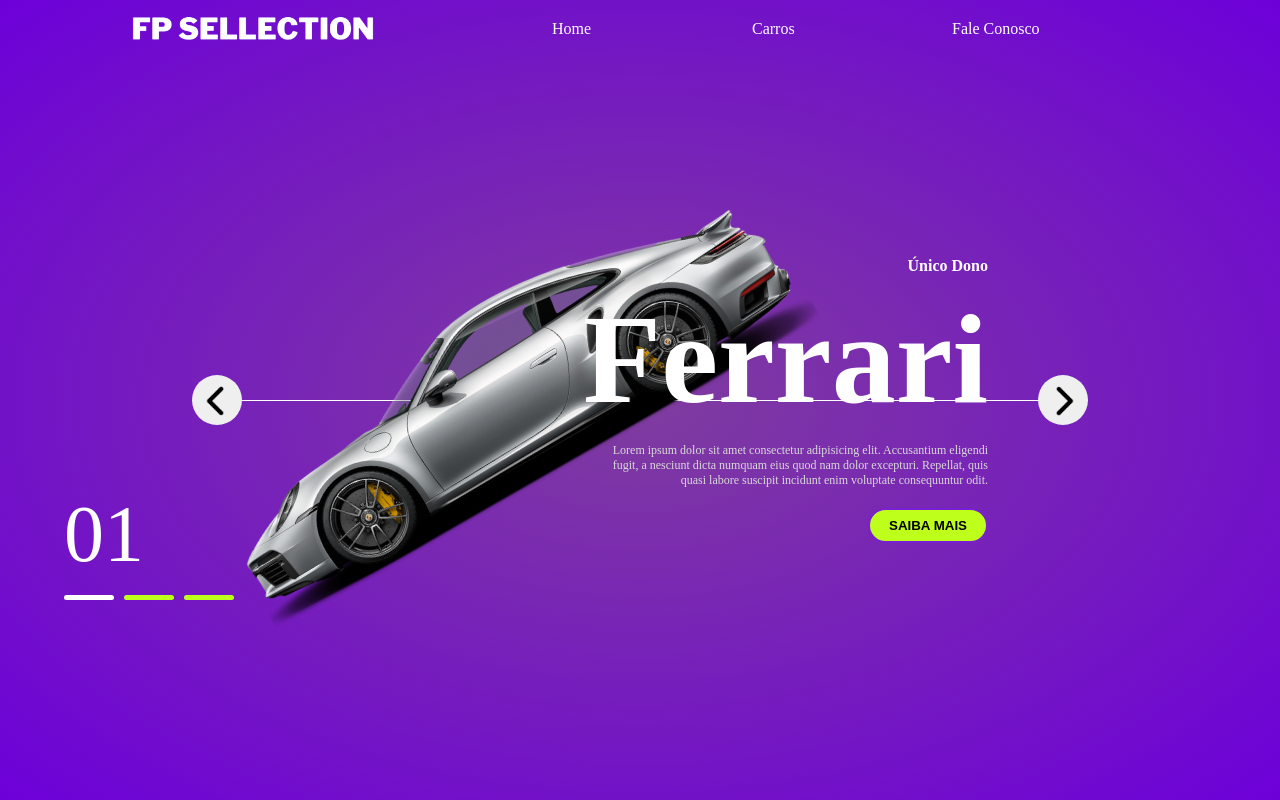
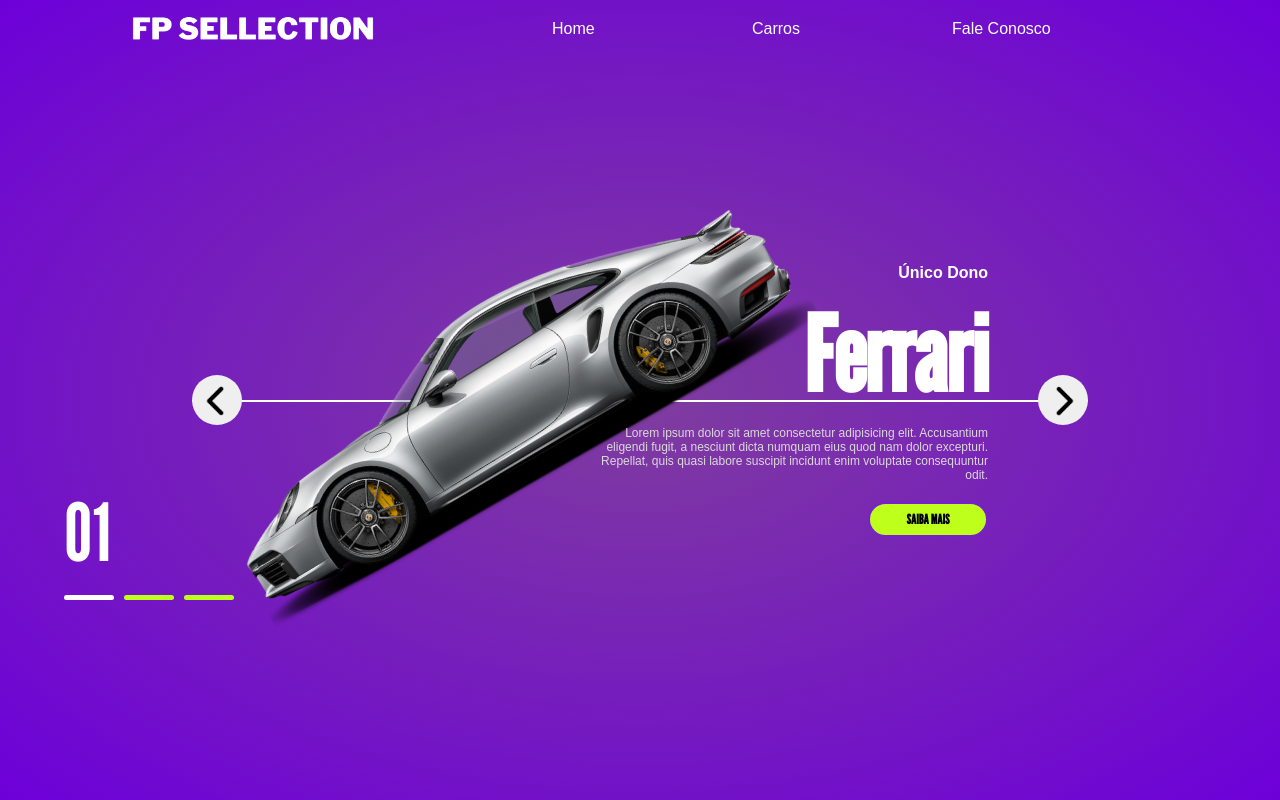
Before and after one commit to joaopedrofonteles/car-app, a plain HTML site: page index.html in a window 1280 px wide. Drawn offline with nearby package versions, Linux system fonts and the light colour scheme.

Commit message:
feat: adding fonts to style

```diff
--- a/style.css
+++ b/style.css
@@ -3,6 +3,7 @@
   padding: 0;
   box-sizing:border-box;
   list-style: none;
+  font-family: "Poppis", sans-serif;
 }
 
 body {
@@ -80,8 +81,9 @@ section {
         }
 
         & h2 {
-          font-size: 8em;
+          font-size: 6.5em;
           line-height: 1em;
+          font-family: "League Gothic", sans-serif;
         }
 
         & .description {
@@ -101,6 +103,7 @@ section {
           color: #000;
           cursor: pointer;
           font-weight: bold;
+          font-family: "League Gothic", sans-serif;
         }
       }
 
@@ -113,12 +116,13 @@ section {
       height: 200px;
       width: 100%;
       top: 50%;
-      border-top: 1px solid #fff;
+      border-top: 2px solid #fff;
+
     }
 
 
   }
-  /* feat */
+
   .arrows {
     width: 70vw;
     position: absolute;
@@ -167,9 +171,10 @@ section {
     justify-content: end;
     gap: 15px;
 
-    /* feat  */
+
     & .number {
       font-size: 5em;
+      font-family: "League Gothic", sans-serif;
 
     }
 
```
